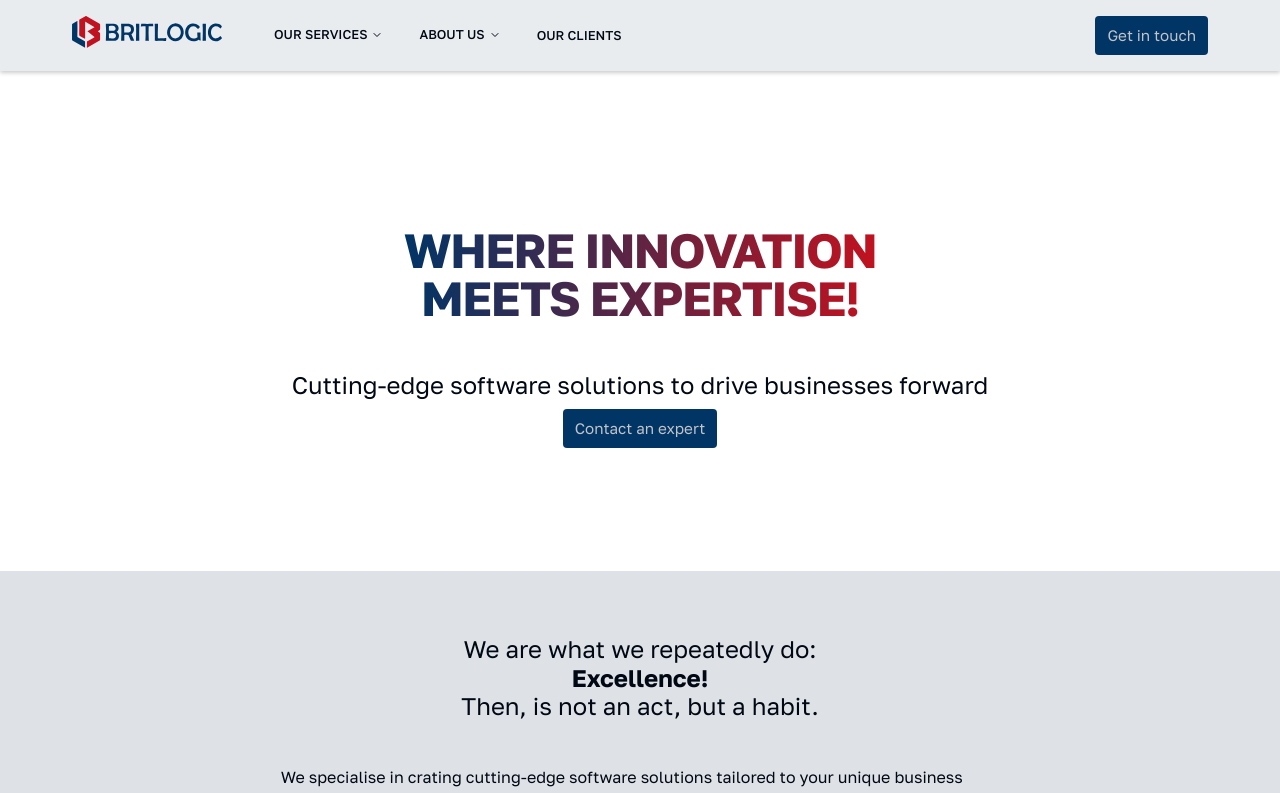
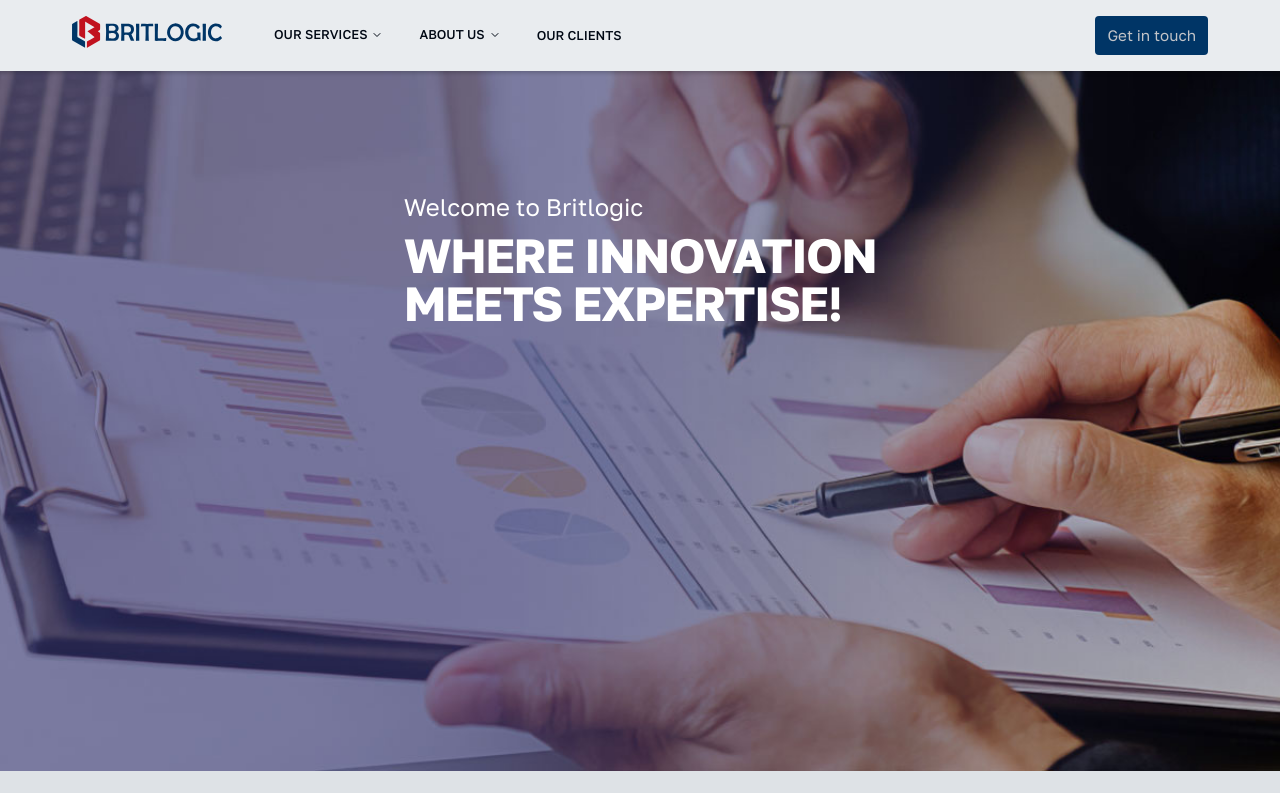
Before and after one commit to Britlogic-Tech/frontend, a Next.js app: page /home in a window 1280 px wide. Shown: the top 793 px of the page. Built offline with nearby package versions, Linux system fonts and the light colour scheme.

Commit message:
add billboard for homepage hero

```diff
--- a/src/app/home/page.tsx
+++ b/src/app/home/page.tsx
@@ -1,6 +1,7 @@
 import Main from "@/components/structure/Main";
 import Services from "@/app/services/Services";
 import ImageHero from "@/components/ui/heros/ImageHero";
+import Billboard from "@/components/ui/heros/Billboard";
 import TextHero from "@/components/ui/heros/TextHero";
 import CitationHero from "@/components/ui/heros/CitationHero";
 import Section from "@/components/structure/Section";
@@ -10,13 +11,13 @@ import Link from "next/link";
 const Home = () => {
 	return (
 		<>
-			<TextHero
+			<Billboard
+				image={{
+					src: "/images/hero_001.jpg",
+					alt: "hero full image",
+				}}
+				subtitle="Welcome to Britlogic"
 				title="WHERE INNOVATION<br>MEETS EXPERTISE!"
-				subtitle="Cutting-edge software solutions to drive businesses forward"
-				cta={{
-					text: "Contact an expert",
-					href: "/contact",
-				}}
 			/>
 
 			<Main>
--- /dev/null
+++ b/src/components/ui/heros/Billboard.tsx
@@ -0,0 +1,59 @@
+import Image from "next/image";
+import Link from "next/link";
+import ButtonLink from "@/components/buttons/ButtonLink";
+import Container from "@/components/structure/Container";
+import { type ImageT } from "@/types/image";
+import clsx from "clsx";
+
+type ImageHeroPropsT = {
+	image: ImageT;
+	title: string;
+	textSide?: "left" | "right";
+	backplate?: "dark" | "light" | "transparent";
+	cta?: {
+		text: string;
+		href: string;
+	};
+	subtitle?: string;
+	className?: string;
+} & ({ html?: string; children?: never } | { html?: never; children?: React.ReactNode });
+
+const ImageHero = ({
+	image,
+	cta,
+	title,
+	subtitle,
+	children,
+	backplate = "transparent",
+}: ImageHeroPropsT) => {
+	return (
+		<div className="billboard">
+			<div className="layout">
+				<div className="hero-image">
+					<Image
+						src={image.src}
+						alt={image.alt || ""}
+						fill={true}
+					/>
+
+					<Container>
+						<div className="hero-text">
+							<div className={clsx("backplate", backplate)}>
+								{subtitle && <h3 dangerouslySetInnerHTML={{ __html: subtitle }} />}
+								{title && <h2 dangerouslySetInnerHTML={{ __html: title }} />}
+								{children && <div className="hero-html">{children}</div>}
+								{cta && (
+									<Link href={cta.href}>
+										<ButtonLink label={cta.text || "Click here"} />
+									</Link>
+								)}
+							</div>
+						</div>
+					</Container>
+				</div>
+			</div>
+		</div>
+	);
+};
+
+export default ImageHero;
--- a/src/scss/main.scss
+++ b/src/scss/main.scss
@@ -223,6 +223,117 @@ footer {
 			font-weight: 400;
 			line-height: 120%;
 			margin-block-end: 2rem;
+		}
+	}
+}
+
+.billboard {
+	position: relative;
+	width: 100%;
+	container: billboard / inline-size;
+	.layout {
+		.hero-image {
+			height: calc(100dvh - 100px);
+			grid-area: heroimage;
+			background-size: contain;
+			background-position: center;
+			background-repeat: no-repeat;
+			display: grid;
+			position: relative;
+			overflow: hidden;
+			background-color: transparent;
+			img {
+				width: 100%;
+				height: 100%;
+				object-fit: cover;
+			}
+		}
+		.hero-text {
+			position: absolute;
+			top: 0;
+			left: 0;
+			width: 100%;
+			height: 100%;
+			display: grid;
+			place-items: center;
+		}
+		h2 {
+			@extend .font-hero;
+			color: var(--white);
+			font-size: 3rem;
+			line-height: 100%;
+			letter-spacing: -0.05ch;
+			padding: 0;
+			margin: 0;
+		}
+		h3 {
+			color: var(--white);
+			font-size: 1.5rem;
+			font-weight: 400;
+			line-height: 100%;
+		}
+		.backplate {
+			position: relative;
+			max-width: 70% !important;
+			padding: 1rem;
+			border-radius: 0.5rem;
+			display: flex;
+			flex-flow: column nowrap;
+			justify-content: flex-start;
+			align-items: flex-start;
+			gap: 12px;
+			z-index: 10;
+			margin-top: -25%;
+			&.transparent {
+				background-color: transparent;
+				color: var(--primary-text);
+			}
+			&.dark {
+				background-color: rgba(0, 0, 0, 0.2);
+				color: var(--white);
+				backdrop-filter: blur(10px);
+			}
+			&.light {
+				background-color: rgba(255, 255, 255, 0.3);
+				color: var(--black);
+				backdrop-filter: blur(10px);
+			}
+		}
+	}
+
+	@container billboard (width <= 950px) {
+		.layout {
+			.backplate {
+				max-width: 90% !important;
+				margin-top: 0;
+			}
+			.hero-image {
+				height: 500px;
+			}
+			h2 {
+				font-size: 2rem;
+			}
+			h3 {
+				font-size: 1rem;
+			}
+		}
+	}
+
+	@container billboard (width <= 768px) {
+		.layout {
+			.backplate {
+				max-width: 90% !important;
+				margin-top: 0;
+			}
+			.hero-image {
+				height: 300px;
+			}
+			h2 {
+				font-size: 2rem;
+			}
+			h3 {
+				font-size: 1rem;
+			}
 		}
 	}
 }
```
Also changed, not shown: public/images/hero_001.jpg (added).
